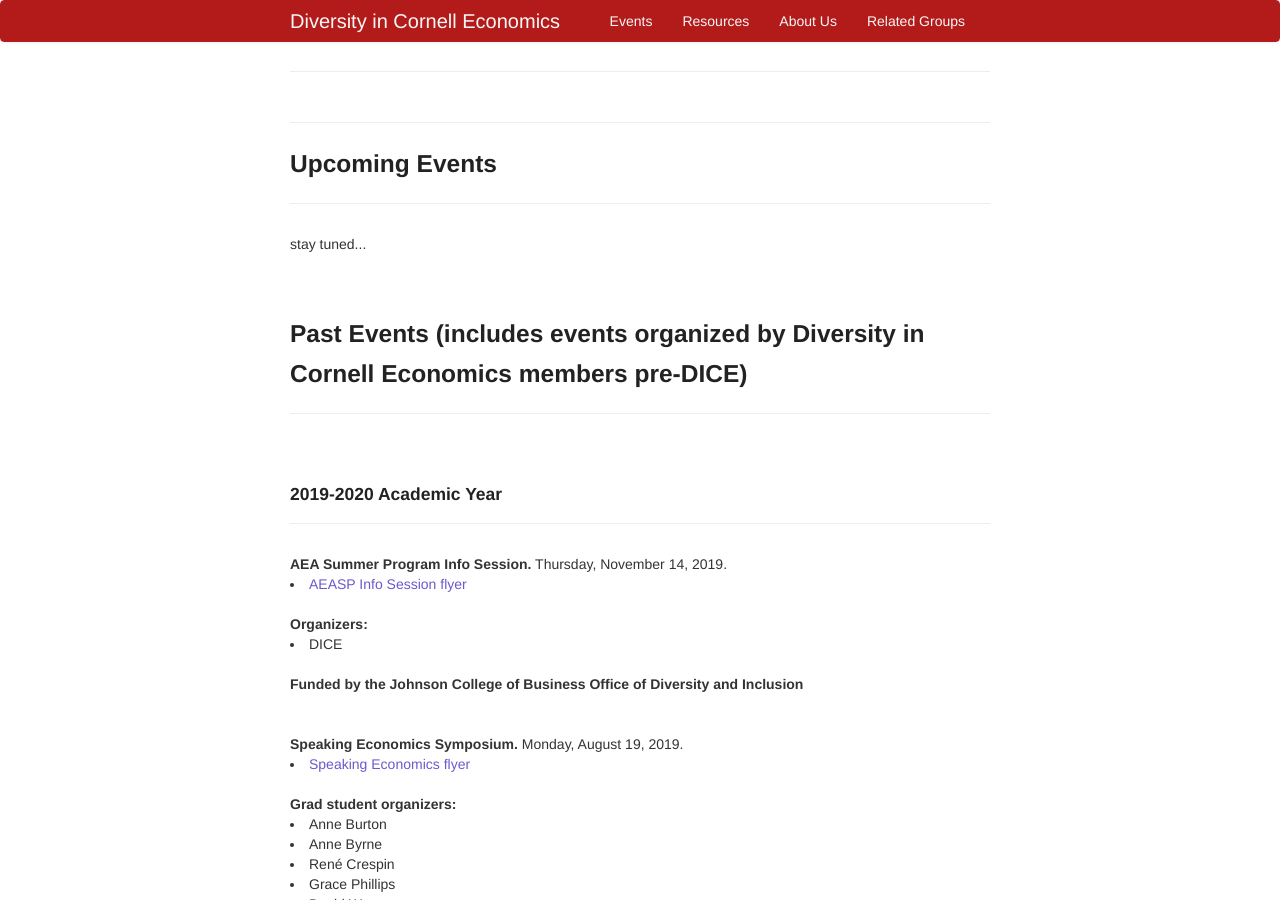
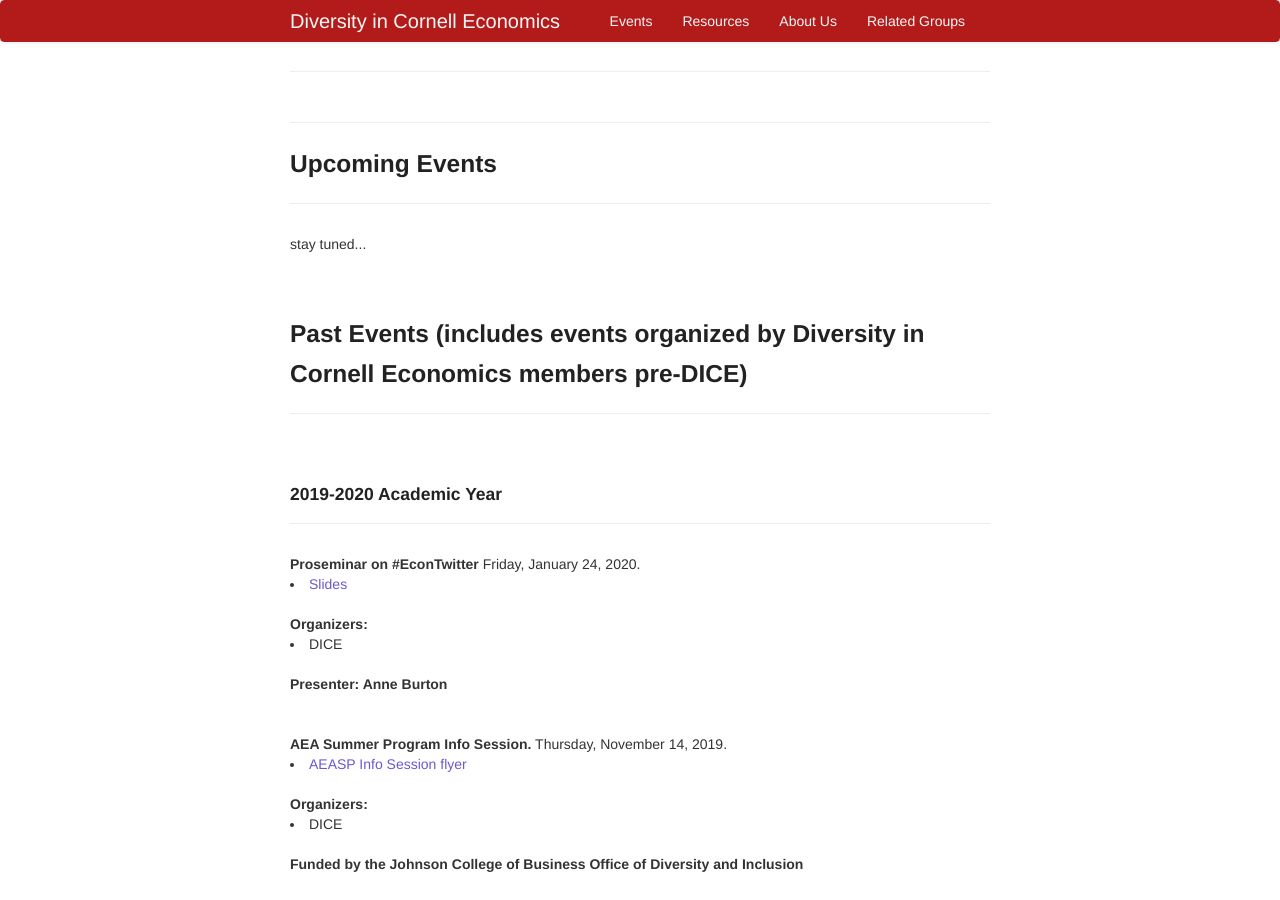
Before and after one commit to aponce6/Diversity-in-Cornell-Economics.github.io, a Jekyll site: the page built from pages/events.md, in a window 1280 px wide and 900 px high. Built offline with Jekyll 4.4.1, drawn with Linux system fonts in a browser that asks for light colours; our own code applies the rules of GitHub Pages for plain Markdown files.

Commit message:
add econtwitter slides

```diff
--- a/pages/events.md
+++ b/pages/events.md
@@ -51,6 +51,21 @@ To remove the underline from the title, remove the <u> tags (<u> and </u>)
 <div class="page-header">
 <h4>2019-2020 Academic Year</h4>
 </div>
+
+<strong>Proseminar on #EconTwitter</strong> Friday, January 24, 2020.
+<li><a href="{{ BASE_PATH }}/assets/burton_econtwitter_slides.pdf">Slides</a></li>
+<br/>
+<strong>Organizers:</strong>
+<li>DICE</li>
+
+<br/>
+<strong>Presenter: Anne 	Burton</strong>
+
+<br/>
+<br/>
+<br/>
+
+
 
 <strong>AEA Summer Program Info Session.</strong> Thursday, November 14, 2019.
 <li><a href="{{ BASE_PATH }}/assets/AEASP_info_session_cornell.pdf">AEASP Info Session flyer</a></li>
```
Also changed, not shown: 1 other file.
